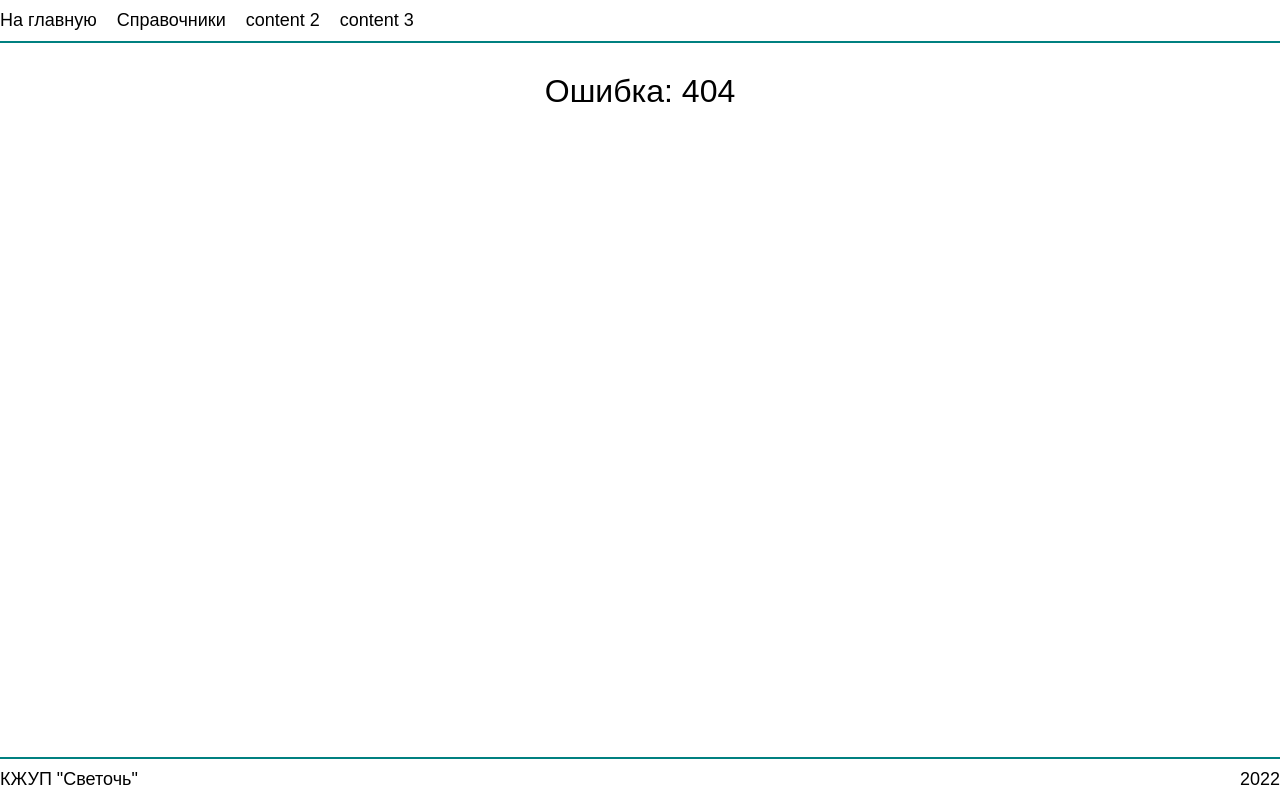
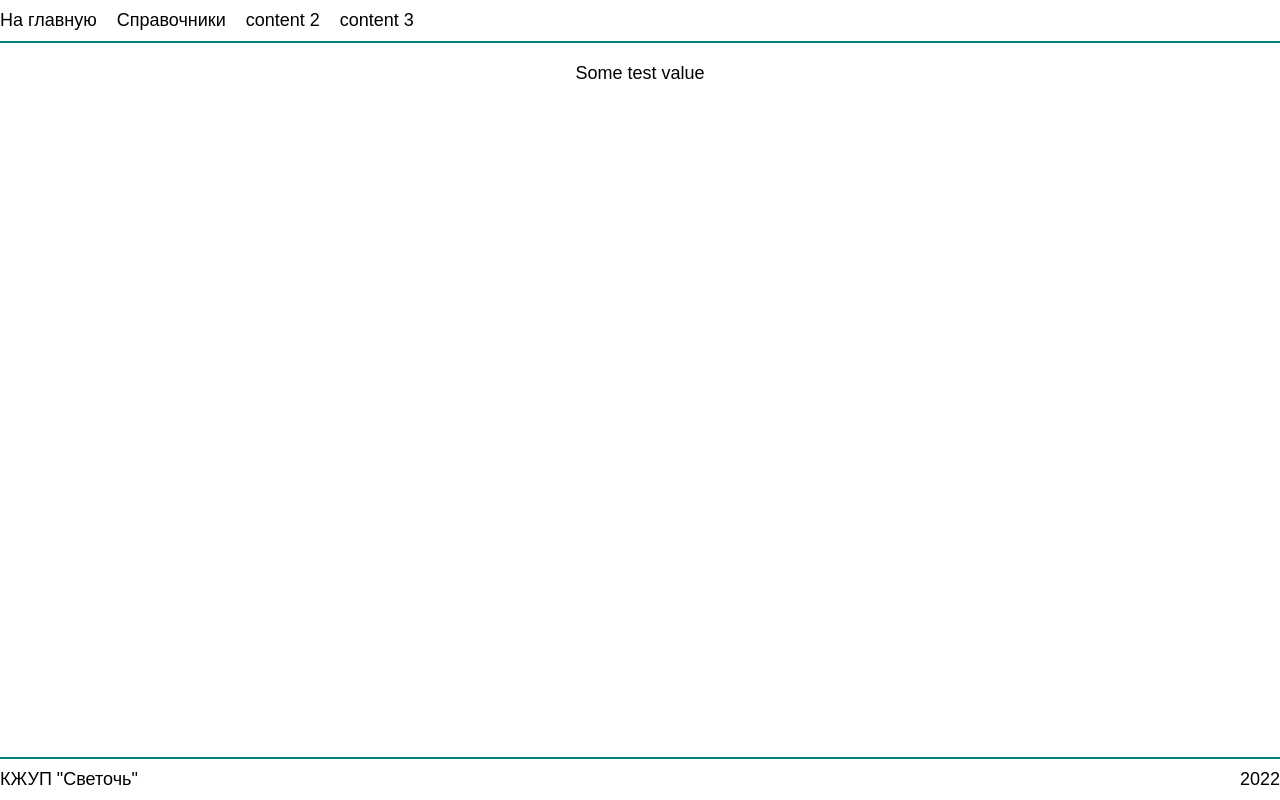
Before and after one commit to KirylLitoshka/svetoch_frnt, a React (Create React App) app: page /renters/asd in a window 1280 px wide. Before the commit this address had no page. Built offline with nearby package versions, Linux system fonts and the light colour scheme.

Commit message:
added test routing (with component)

```diff
--- a/src/pages/Test.jsx
+++ b/src/pages/Test.jsx
@@ -1,9 +1,12 @@
 import React from 'react';
-import { useMatch, useParams } from 'react-router-dom';
+import {useLocation, useMatch, useParams} from 'react-router-dom';
 
-const Test = () => {
+const Test = (props) => {
     const params = useParams()
     const temp = useMatch("")
+    const location = useLocation()
+    console.log(location)
+
 
     return (
         <div>
--- a/src/routes/MainRoutes.jsx
+++ b/src/routes/MainRoutes.jsx
@@ -3,13 +3,15 @@ import Error from "../components/ui/error/Error";
 import Home from "../pages/home/Home";
 import {Route, Routes } from "react-router-dom";
 import Renters from "../pages/services/renters/Renters";
+import Test from "../pages/Test";
 
 
 const MainRoutes = () => {
   return (
     <Routes>
       <Route path="/" element={<Home />} />
-      <Route path="renters/" element={<Renters />} />
+      <Route path="renters" element={<Renters />}/>
+      <Route path="renters/asd" element={<Test/>}/>
       <Route path="*" element={<Error message="404" />} />
     </Routes>
   );
```
Lines whose indentation alone changed are shown as unchanged.
